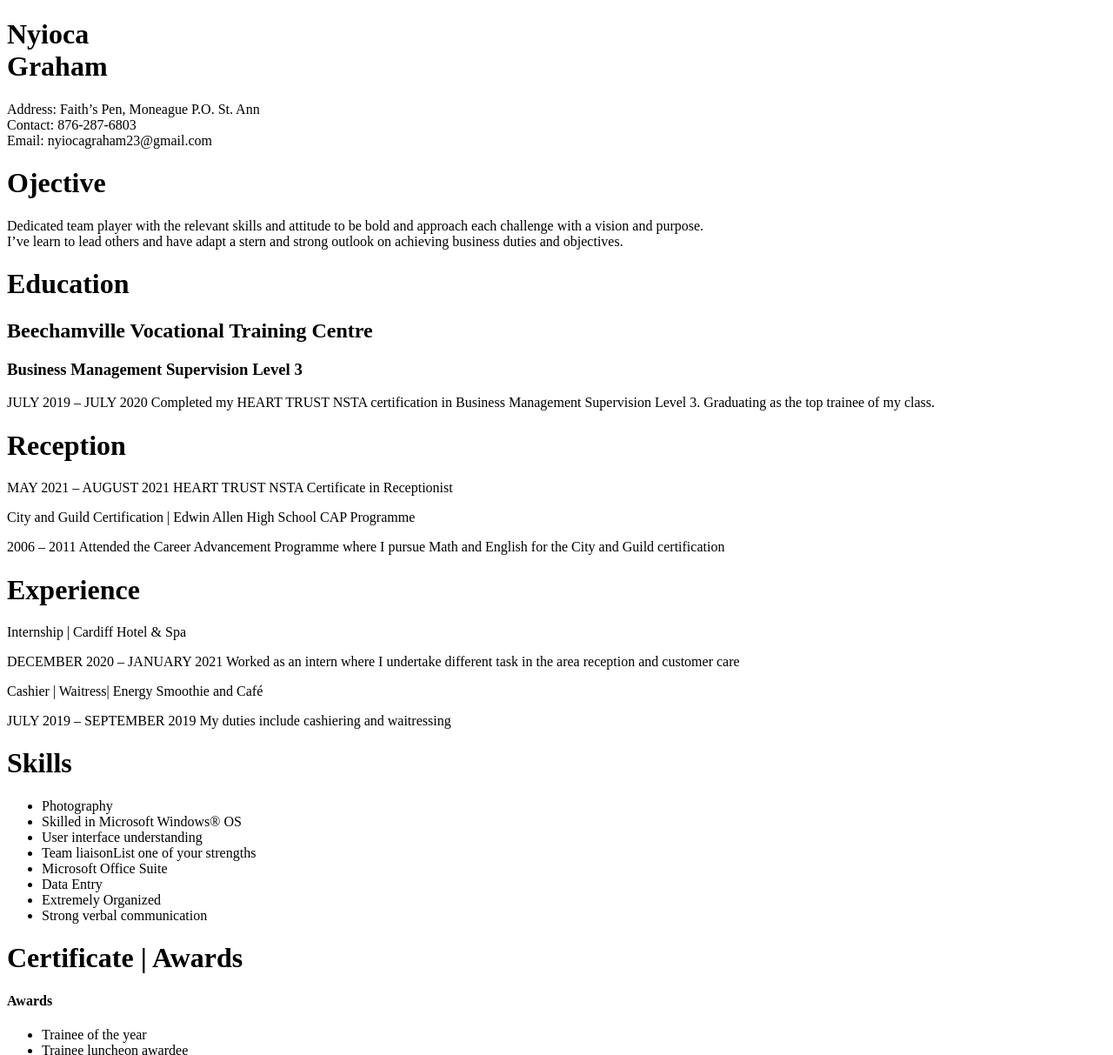
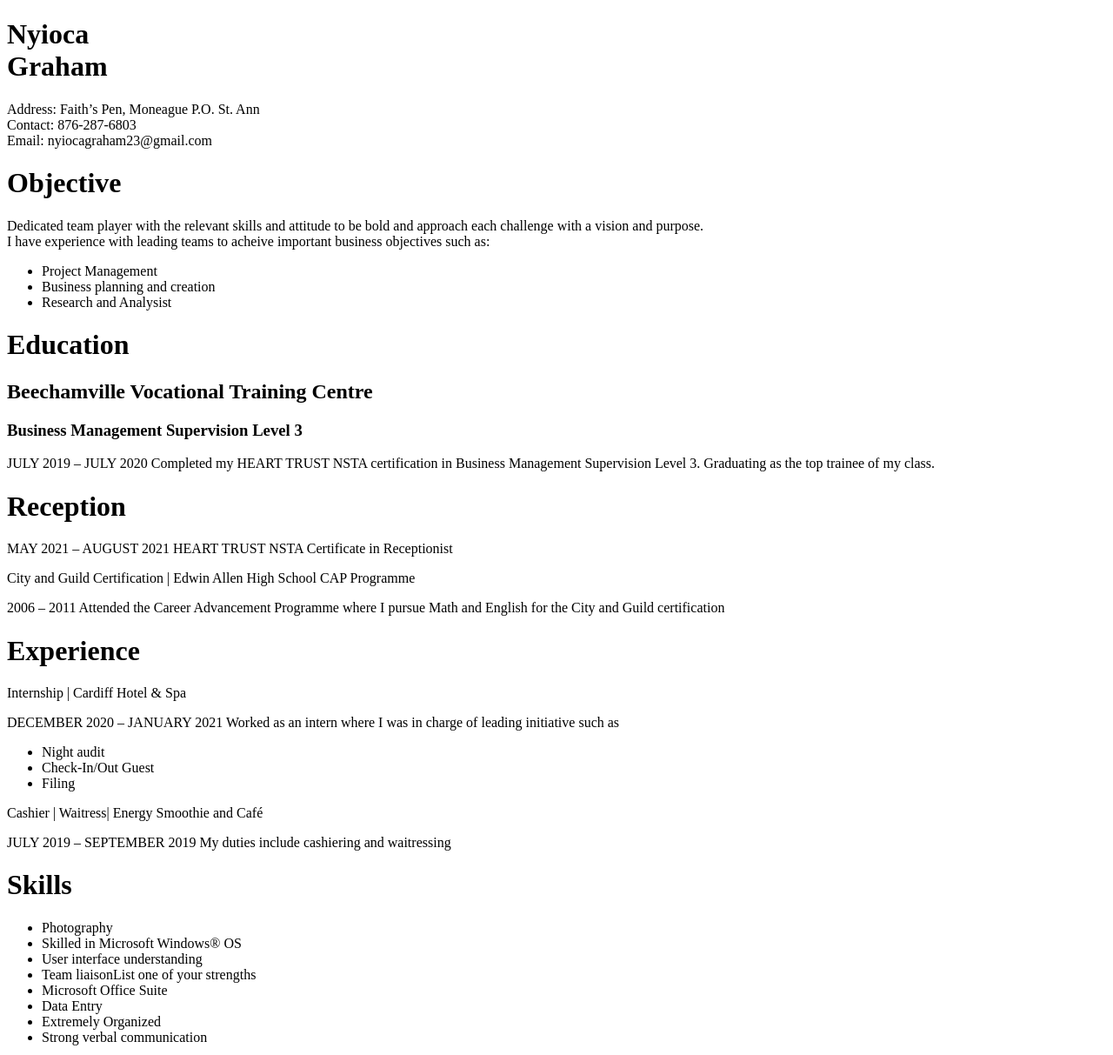
Before and after one commit to Nyiaway/Nyiaway.github.io, a plain HTML site: page resume.html in a window 1280 px wide. Shown: the top 1213 px of the page at 87% size. Drawn offline with Linux system fonts and the light colour scheme.

Commit message:
Add files via upload

```diff
--- a/resume.html
+++ b/resume.html
@@ -17,11 +17,16 @@
 <p>Address: Faith’s Pen, Moneague P.O. St. Ann <br>Contact: 876-287-6803<br>Email: nyiocagraham23@gmail.com</p>
 
 <header>
-    <h1>Ojective</h1>
+    <h1>Objective</h1>
 </header>
 
 <p>Dedicated team player with the relevant skills and attitude to be bold and approach each challenge with a
-vision and purpose.<br> I’ve learn to lead others and have adapt a stern and strong outlook on achieving business duties and objectives.
+vision and purpose.<br> I have experience with leading teams to acheive important business objectives such as:
+<ul class=li>
+   <li>Project Management</li>
+   <li>Business planning and creation</li>
+   <li>Research and Analysist</li>
+</ul>
 </p>
 
 <header>
@@ -65,7 +70,12 @@ Attended the Career Advancement Programme where I pursue Math and English for th
 <header>Internship | Cardiff Hotel & Spa</header>
 
 <p>DECEMBER 2020 – JANUARY 2021
-    Worked as an intern where I undertake different task in the area reception and customer care
+    Worked as an intern where I was in charge of leading initiative such as
+    <ul>
+    <li>Night audit</li>
+    <li>Check-In/Out Guest</li>
+    <li>Filing</li>
+    </ul>
 </p>
 
 <header>Cashier | Waitress| Energy Smoothie and Café</header>
@@ -89,7 +99,7 @@ Attended the Career Advancement Programme where I pursue Math and English for th
 </ul>
 
 <header>
-    <h1>Certificate | Awards</h1>
+    <h1>Certificates | Awards</h1>
 </header>
 
 <header>
@@ -105,13 +115,16 @@ Attended the Career Advancement Programme where I pursue Math and English for th
 </ul>
 
 <header>
-    <h4>Certifications</h4>
+<h4>Certifications</h4>
 </header>
 
+<h4>City and Guild Certification</h4>
 <ul>
-<h4>City and Guild Certification</h4>
 <li>Math and English</li>
+</ul>
+
 <h4>HEART Trust NTA</h4>
+<ul>
 <li>Basic Computing</li>
 <li>Business Management Supervision Level 3</li>
 <li>Receptionist</li>
@@ -119,10 +132,6 @@ Attended the Career Advancement Programme where I pursue Math and English for th
 
 <a href=index.html>Click here to return home</a>
 
-
-
-
-
 </body>
 
 </html>
```
Also changed, not shown: index.html (+1 -1 lines), menutest.html (+1 -1 lines).
